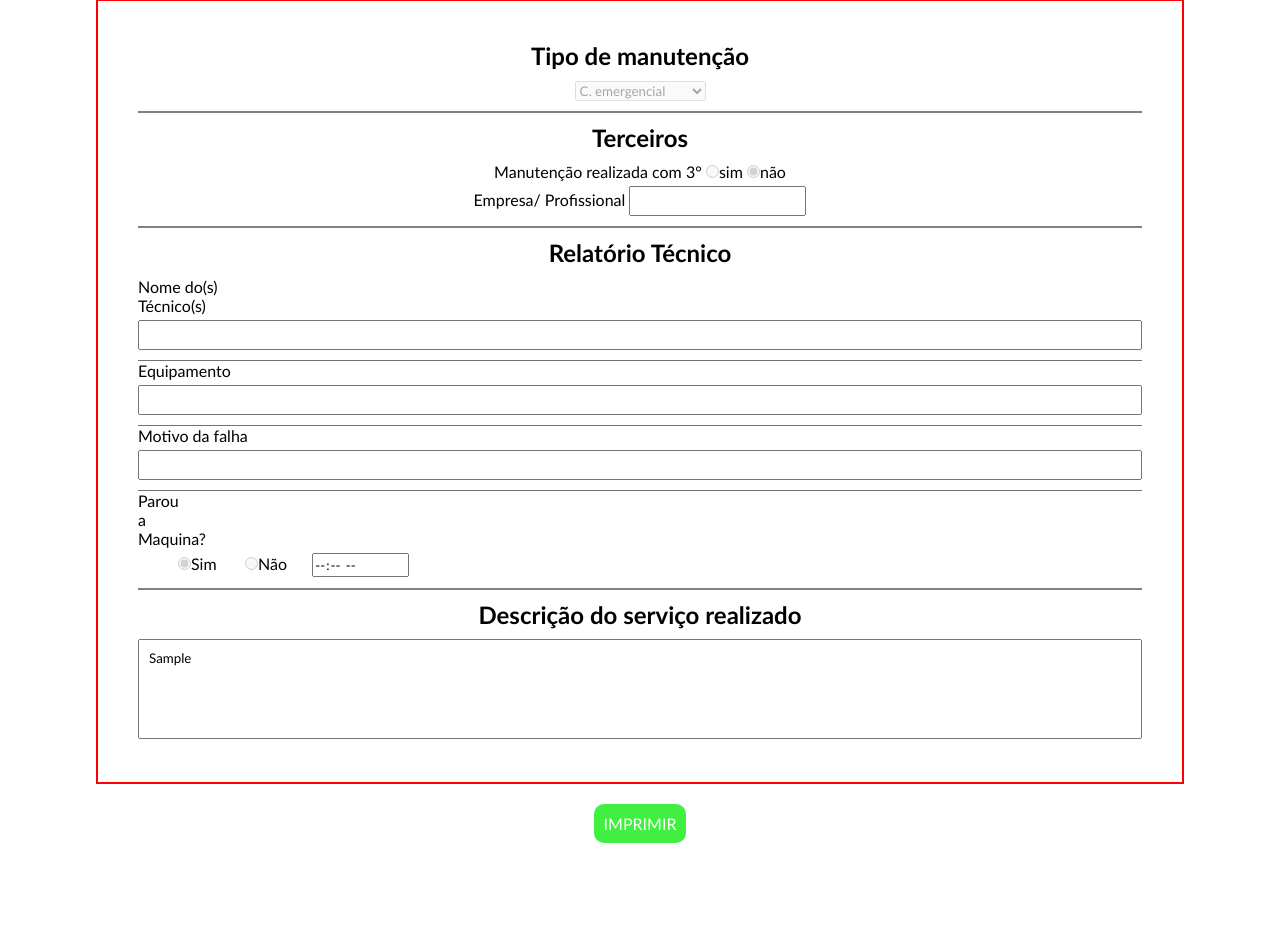
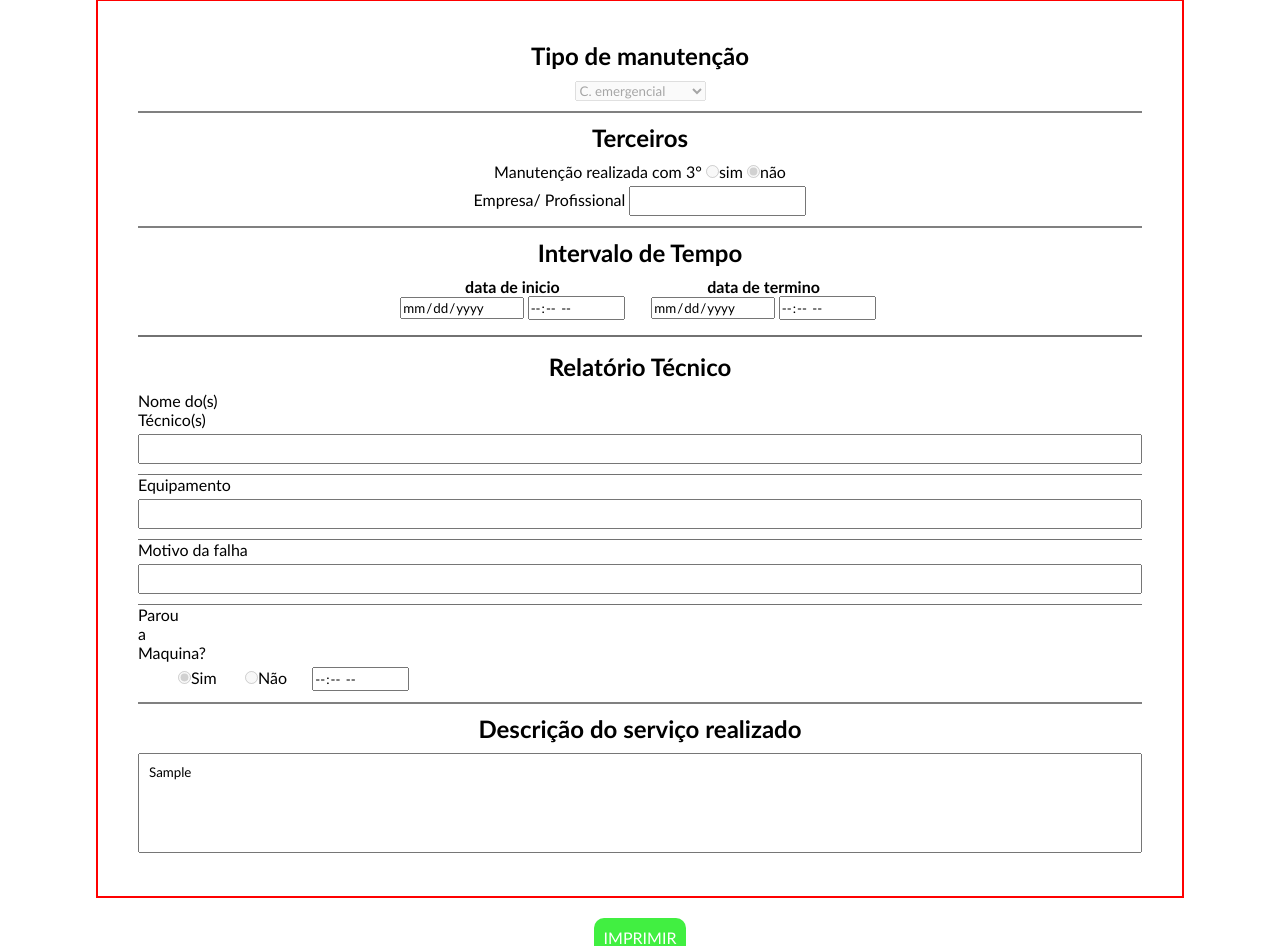
Before and after one commit to JvUTFPRAluno/ProjetoWINNER, a PHP site: page /ordem.php?id=1 in a window 1280 px wide. Shown: the part 591-1537 px from the top of the page. Before the commit the page ends 1434 px from the top, so only its background shows below. Run offline with PHP 8.4, Linux system fonts and the light colour scheme; tables that the repository leaves empty or names only in its code hold one stand-in row (values such as "Sample post"); data that the repository does not hold is empty.

Commit message:
setor tempo

```diff
--- a/php/mostrarTudo.php
+++ b/php/mostrarTudo.php
@@ -6,6 +6,9 @@
     $sql = "SELECT * FROM `ordemservico` WHERE id = $id LIMIT 1";//query que pega os dados onde a coluna id='$id'
     $result = mysqli_query($conn, $sql);//executa a query e atribui o valor a variavel '$result'
     $linha = mysqli_fetch_array($result);//atribui os dados da variavel '$result' a variavel '$linha'
+
+    $dataI= explode(" ",$linha['dataInicio']);
+    $dataT= explode(" ",$linha['dataTermino']);
 
     //adiciona os dados de '$linha' a um formulario para que possam ser editados pelo usuario
 ?>
@@ -35,6 +38,19 @@
                     <input type="text" name="terceiros" value="<?php echo $linha['nomeTerceiros']?>" readonly>
                 </div>
         </div><!--terceiros-->
+        <div class="tempoRequisicao">
+            <h2>Intervalo de Tempo</h2>
+            <div>
+                <h4>data de inicio</h4>
+                <input type="date" name="dataInicio" value="<?php echo($dataI[0])?>" readonly>
+                <input type="time" name="horaInicio" value="<?php echo($dataI[1])?>" readonly>
+            </div>
+            <div>
+                <h4>data de termino</h4>
+                <input type="date" name="dataTermino" value="<?php echo($dataT[0])?>" readonly>
+                <input type="time" name="horaTermino" value="<?php echo($dataT[1])?>" readonly>
+            </div>
+		</div><!--tempoRequisicao-->
         <div class="relatorio_tecnico">
             <h2>Relatório Técnico</h2>
             <div class="topico">
```
